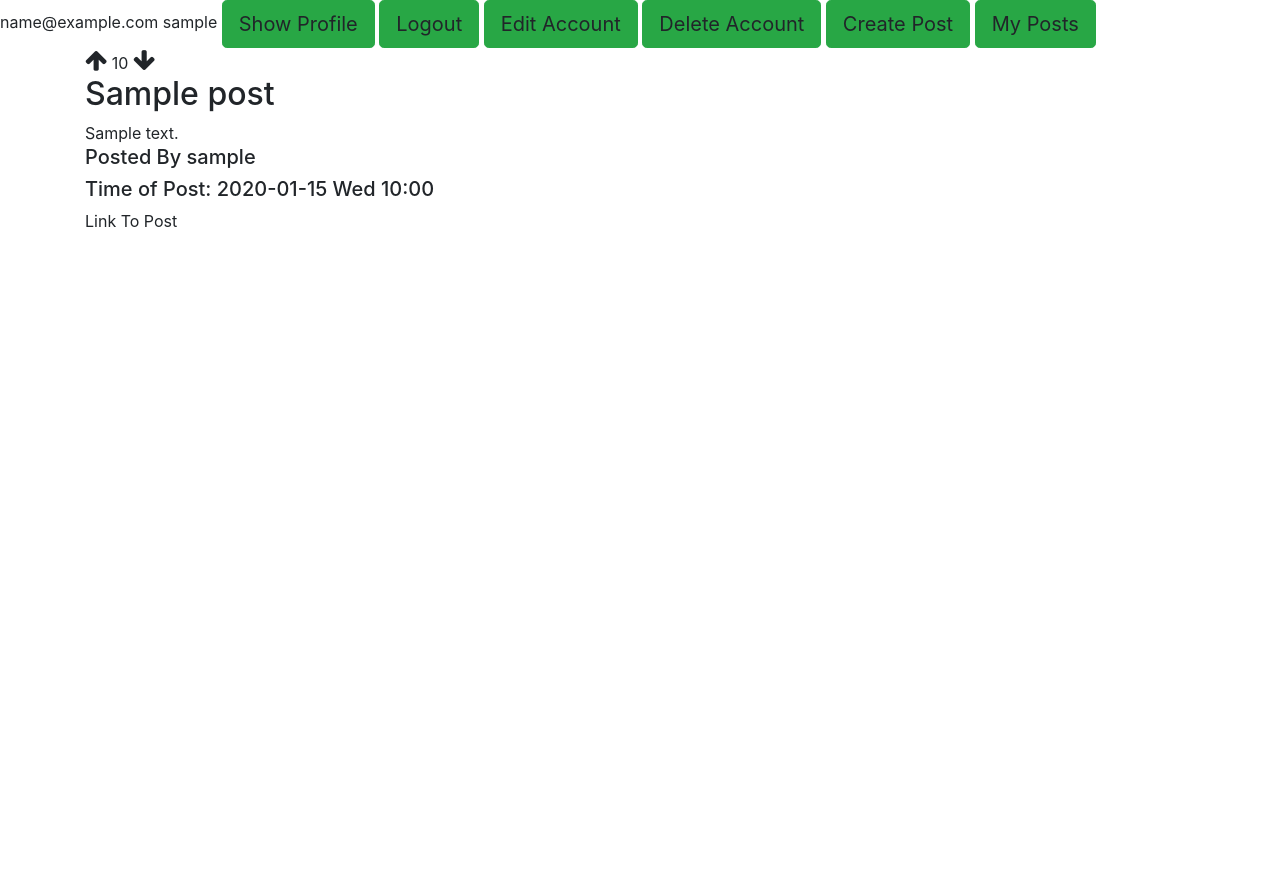
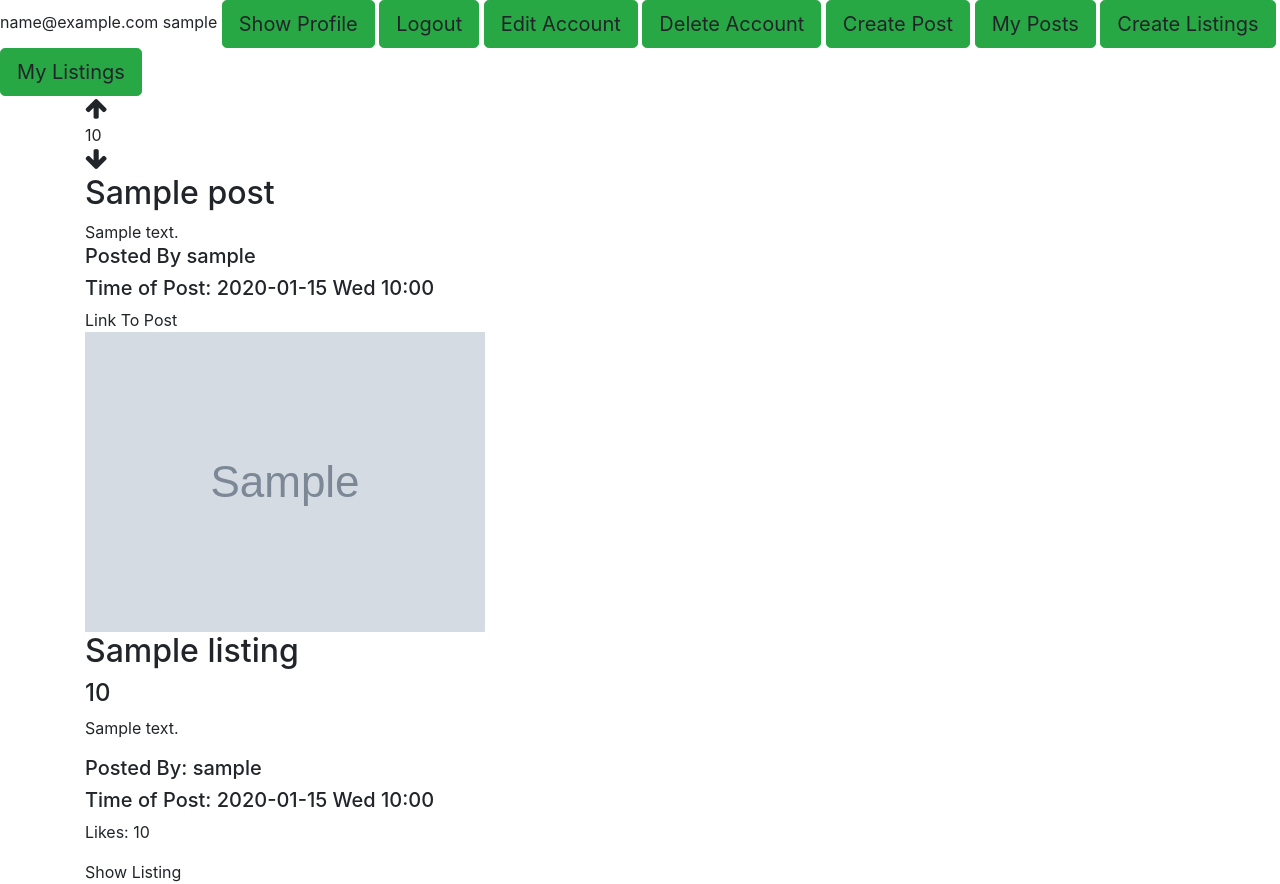
Before and after one commit to Code-Institute-Submissions/l0nelyhermit-Timeless_JanResub, a Flask app: page /home in a window 1280 px wide. Before the commit the page ends 227 px from the top, so only its background shows below. Run offline with Flask 2, Linux system fonts and the light colour scheme; a user stored in the database is signed in; grey boxes marked "Sample" are stand-in pictures; a database or web service that is not in the repository returns one stand-in record (values such as "Sample title"); some libraries are stand-ins or nearby versions; some web fonts are replaced.

Commit message:
added CRUD for listings and implemented the upvote and downvote counter for posts

```diff
--- a/app.py
+++ b/app.py
@@ -8,11 +8,18 @@ from passlib.hash import pbkdf2_sha256
 import datetime
 import random
 from bs4 import BeautifulSoup
+from country_list import countries_for_language
+import json
+
 
 
 
 # Load Environment Variables
 load_dotenv()
+
+# Cloundinary Variables
+CLOUD_NAME = os.environ.get('CLOUD_NAME')
+UPLOAD_PRESET=os.environ.get('UPLOAD_PRESET')
 
 app= Flask(__name__, static_url_path='/static')
 
@@ -22,12 +29,14 @@ app.secret_key = os.environ.get('SECRET_KEY')
 MONGO_URI= os.environ.get('MONGO_URI')
 DB_NAME = "Timeless"
 
+
 # Connect to the MongoDB Database
 client = pymongo.MongoClient(MONGO_URI)
 db = client[DB_NAME]
 
- # Instance Variable for the Maximum Number Of Users for the site
+ # Instance Variable for the Maximum Number Of Users,Posts and Listings for the site
 max_capacity_users = 9999
+
 
 
 class User(flask_login.UserMixin):
@@ -259,7 +268,8 @@ def logout():
 @flask_login.login_required
 def home():
     posts = db.Posts.find()
-    return render_template('home.template.html',posts=posts)
+    listings= db.Listings.find()
+    return render_template('home.template.html',posts=posts,listings=listings)
 
 
 # Editing User Account Information
@@ -455,7 +465,7 @@ def create_post():
     else:
         # Retrieve the information from the fields of the form
         title = request.form.get('title')
-        content = request.form.get('content')
+        content = request.form.get('editordata')
 
         # Validate the form inputs
         # Accumulator
@@ -481,11 +491,12 @@ def create_post():
             dateposted = datetime.datetime.now()
             votes=int()
             comments = []
+            content_soup = BeautifulSoup(content,"html.parser")
 
             new_post = {
                 'PostID':postID,
                 'Title':title,
-                'Content':content,
+                'Content':content_soup.get_text(),
                 'Votes': votes,
                 'Comments': comments,
                 'Date_Posted':dateposted,
@@ -560,7 +571,8 @@ def edit_user_posts(post_id):
     else:
         # Retrieving the information from the form
         title = request.form.get('title')
-        content = request.form.get('content')
+        content = request.form.get('editordata')
+        content_soup = BeautifulSoup(content,"html.parser")
 
         # Form Field Validation
         # Check if the fields are empty, if the fields are empty raise the error
@@ -589,7 +601,7 @@ def edit_user_posts(post_id):
                 {
                     '$set': {
                         'Title': title,
-                        'Content': content
+                        'Content': content_soup.get_text()
                             }
                         }
             )
@@ -613,7 +625,7 @@ def delete_user_posts(post_id):
         return redirect(url_for('show_user_posts'))
 
 
-# Implement a Upvote and Downvote button using AJAX
+
 # Implement working Edit Comment, Delete Comment
 @app.route('/edit/comment/<comment_id>',methods=['GET','POST'])
 @flask_login.login_required
@@ -724,12 +736,225 @@ def delete_comment(comment_id):
 
 
 
-# UI/UX For Single Page Application
-# Implement Search Functionality
-# Implement Marketplace Section
-# CRUD For Listings
-# User Reviews, Seller, Buyer
-# My Listings, My Reviews
+
+countries = dict(countries_for_language('en'))
+country_list = countries.values()
+@app.route('/create/listing',methods=['GET','POST'])
+@flask_login.login_required
+def create_listing():
+    if request.method=='GET':
+        # Loads the create listing form for the user
+        return render_template('create_listing.template.html',errors={},countries=country_list,
+                                cloud_name=CLOUD_NAME,upload_preset=UPLOAD_PRESET)
+    else:
+        # Retrieve the values of the form
+        title = request.form.get('title')
+        description= request.form.get('editordata')
+        price = request.form.get('price')
+        country=request.form.get('country')
+        caption = request.form.get('caption')
+        url_image= request.form.get('uploaded-file-url')
+        asset_id=request.form.get('asset-id')
+
+
+        # Check if the form entry is valid:
+        # Accumulator
+        errors={}
+         # Check if title is empty
+        if title == "":
+            flash('Error: Invalid Title','danger')
+            errors.update(invalid_title="Title Field is Empty, please enter a valid title")
+        # Check if description is empty
+        elif description =="":
+            flash("Error: Invalid Description",'danger')
+            errors.update(invalid_description="Description Field is Empty,please enter a valid description")
+        # Check if Image File is empty
+        elif url_image=="":
+            flash("Error: Invalid Image","danger")
+            errors.update(invalid_image="Valid Image has to be uploaded, please upload an image")
+
+        # If errors, redirect back to the create listing page and raise error
+        if len(errors) > 0:
+            flash("Create Failure",'danger')
+            return redirect(url_for('create_listing'))
+        # If no errors, insert listing data into database
+        else:
+            # Issues a random ID number for the profile ID that is unique and not repeated
+            listing_number_list = list(range(1,max_capacity_users))
+            random.shuffle(listing_number_list)
+            listingID = listing_number_list.pop()
+            dateposted = datetime.datetime.now()
+            likes = int()
+            description_soup = BeautifulSoup(description,"html.parser")
+
+
+            new_listing = {
+                'listingID':listingID,
+                'Title':title,
+                'Description':description_soup.get_text(),
+                'Price': price,
+                'Country': country,
+                'Likes': likes,
+                'Date_Posted':dateposted,
+                'Username': flask_login.current_user.username,
+                'Image_URL': url_image,
+                'Asset_ID':asset_id,
+                'Caption':caption
+            }
+
+            db.Listings.insert_one(new_listing)
+            flash("Your Listing has been created", "success")
+            return redirect(url_for('home'))
+
+@app.route('/edit/listing/<listing_id>',methods=['GET','POST'])
+@flask_login.login_required
+def edit_listing(listing_id):
+    listing = db.Listings.find_one({
+            '_id':ObjectId(listing_id)
+    })
+    get_id = listing['_id']
+    if request.method =='GET':
+        return render_template('edit_listing.template.html',listing=listing,countries=country_list,
+                                cloud_name=CLOUD_NAME,upload_preset=UPLOAD_PRESET)
+    else:
+        # Retrieve the updated information from the form
+        title = request.form.get('title')
+        description= request.form.get('editordata')
+        price = request.form.get('price')
+        country=request.form.get('country')
+        caption = request.form.get('caption')
+        url_image= request.form.get('uploaded-file-url')
+        asset_id=request.form.get('asset-id')
+        # Validate the form inputs
+
+        # Check if the form entry is valid:
+        # Accumulator
+        errors={}
+         # Check if title is empty
+        if title == "":
+            flash('Error: Invalid Title','danger')
+            errors.update(invalid_title="Title Field is Empty, please enter a valid title")
+        # Check if description is empty
+        elif description =="":
+            flash("Error: Invalid Description",'danger')
+            errors.update(invalid_description="Description Field is Empty,please enter a valid description")
+        # Check if Image File is empty
+        elif url_image=="":
+            flash("Error: Invalid Image","danger")
+            errors.update(invalid_image="Valid Image has to be uploaded, please upload an image")
+
+        # If errors, redirect back to the create listing page and raise error
+        if len(errors) > 0:
+            flash("Update Failure",'danger')
+            return redirect(url_for('edit_listing',listing_id=ObjectId(get_id)))
+        # If no errors, insert listing data into database
+        else:
+            # Update the listing
+            description_soup = BeautifulSoup(description,"html.parser")
+            db.Listings.update({
+                '_id':ObjectId(listing_id)
+            },
+                {
+                    '$set': {
+                        'Title': title,
+                        'Description': description_soup.get_text(),
+                        'Price': price,
+                        'Country': country,
+                        'Image_URL': url_image,
+                        'Asset_ID':asset_id,
+                        'Caption':caption
+                        }
+                }
+            )
+            flash("Your Listing has been updated successfully","success")
+            return redirect(url_for('show_user_listings'))
+
+
+@app.route('/delete/listing/<listing_id>')
+@flask_login.login_required
+def delete_listing(listing_id):
+    db.Listings.remove({
+        '_id':ObjectId(listing_id)
+    })
+    return redirect(url_for('show_user_listings'))
+
+
+@app.route('/mylistings')
+def show_user_listings():
+    user_listings = db.Listings.find({
+        'Username':flask_login.current_user.username
+    })
+    return render_template('user_listings.template.html',user_listings=user_listings)
+
+
+
+@app.route('/listing/<listing_id>',methods=['GET','POST'])
+@flask_login.login_required
+def show_listing(listing_id):
+    listing = db.Listings.find_one({
+            '_id':ObjectId(listing_id)
+        })
+    if request.method =="GET":
+        return render_template('show_listing.template.html',listing=listing)
+
+
+
+# Make a chat Bot for users to chat upon making a deal
+
+
+# Search Engine implementation for Posts
+
+# Search Engine implementation for Listings
+
+# Filter Search For Posts
+
+# Filter Search for Listings (Price/Brand)
+
+
+
+
+# Implement a Upvote and Downvote button using AJAX
+@app.route('/upvote',methods=['POST'])
+@flask_login.login_required
+def upvote_post():
+    if request.method == "POST":
+        data_received = json.loads(request.data)
+        new_likes = int(data_received['Votes'])
+        print(data_received)
+        print(new_likes)
+        post_id = data_received['PostID']
+        print(post_id)
+        # Update the votes in database
+        db.Posts.update({
+            '_id':ObjectId(post_id)
+        },{
+            '$set':{
+                'Votes':new_likes
+            }
+        })
+        return redirect(url_for('home'))
+
+@app.route('/downvote',methods=['POST'])
+@flask_login.login_required
+def downvote_post():
+    if request.method == "POST":
+        data_received = json.loads(request.data)
+        new_likes = int(data_received['Votes'])
+        print(data_received)
+        print(new_likes)
+        post_id = data_received['PostID']
+        print(post_id)
+        # Update the votes in database
+        db.Posts.update({
+            '_id':ObjectId(post_id)
+        },{
+            '$set':{
+                'Votes':new_likes
+            }
+        })
+        return redirect(url_for('home'))
+
+
 
 
 
--- a/static/script.js
+++ b/static/script.js
@@ -1,14 +1,45 @@
+function upvote(a){
+    let votes = parseInt($(a).parent().children('div').text())
+    let post_id =$(a).data('postid')
+    votes += 1;
+    $(a).parent().children('div').text(votes);
+    $.ajax({
+        url:'/upvote',
+        type:'POST',
+        contentType: 'application/json;charset=UTF-8',
+        dataType:"json",
+        data: JSON.stringify({'PostID':post_id,
+                              'Votes': votes})
+    });
+}
+
+function downvote(a){
+    let votes = parseInt($(a).parent().parent('div').text())
+    votes -=1;
+    if(votes <0){
+        votes = 0;
+        $(a).parent().parent('div').text(votes);
+    }else{
+        $(a).parent().parent('div').text(votes);
+    }
+
+    $.ajax({
+        url:'/downvote',
+        type:'POST',
+        contentType: 'application/json;charset=UTF-8',
+        dataType:"json",
+        data:JSON.stringify({'Votes':votes,
+                             'PostID':$(a).data('postid')})
+    })
+}
+
+
 $(function(){
     // Implementing functionality for Login Function
     $('#login-button').click(function(){
         $('#login-form-hidden').show()
     })
 
-    let votecount = '{{post.Votes}}'
-    console.log(votecount)
-    // $('.upvote').click(function(){
-
-    // })
 
     $('#summernote').summernote({
         placeholder: 'Start creating your note here!',
--- a/templates/forms/post_form.template.html
+++ b/templates/forms/post_form.template.html
@@ -9,7 +9,7 @@
 </div>
 <div>
     <label>Content</label>
-    <textarea name="content" class="form-control {% if 'invalid_content' in errors  %} is-invalid {% endif %}" value="{{previous_values.Content}}"></textarea>
+    <textarea name="editordata" id="summernote" class="form-control {% if 'invalid_content' in errors  %} is-invalid {% endif %}" >{{user_post.Content}}</textarea>
     {% if 'invalid_content' in errors  %}
     <div class="invalid-feedback">
         {{errors.invalid_content}}
--- a/templates/forms/profile_form.template.html
+++ b/templates/forms/profile_form.template.html
@@ -13,5 +13,5 @@
 </div>
 <div>
     <label> Bio </label>
-    <textarea name="bio" class="form-control" value="{{previous_values.Bio}}"></textarea>
+    <textarea name="bio" class="form-control" >{{current_profile.Bio}}</textarea>
 </div>
--- a/templates/home.template.html
+++ b/templates/home.template.html
@@ -10,13 +10,17 @@
 <a href="{{ url_for('delete_user_account') }}" class="btn btn-success btn-lg">Delete Account</a>
 <a href="{{ url_for('create_post') }}" class="btn btn-success btn-lg">Create Post</a>
 <a href="{{ url_for('show_user_posts') }}" class="btn btn-success btn-lg">My Posts</a>
+<a href="{{ url_for('create_listing') }}" class="btn btn-success btn-lg">Create Listings</a>
+<a href="{{ url_for('show_user_listings') }}" class="btn btn-success btn-lg">My Listings</a>
 <div class="container">
     {% for each_post in posts %}
         <div>
             <div>
-                <a href="" ><i class="fa fa-arrow-up" style="font-size:24px;"></i></a>
+                <a class ='upvote-button' type="submit" onclick=upvote(this)  data-postid="{{each_post._id}}" ><i class="fa fa-arrow-up" style="font-size:24px;"></i></a>
+                <div class="vote-count">
                     {{each_post.Votes}}
-                <a href="" ><i class="fa fa-arrow-down" style="font-size:24px"></i></a>
+                </div>
+                <a class= 'downvote-button' href="" onclick=downvote(this) data-postid="{{each_post._id}}" ><i class="fa fa-arrow-down" style="font-size:24px"></i></a>
             </div>
             <h2>{{each_post.Title}}</h2>
             <div>
@@ -31,5 +35,28 @@
         </div>
     {% endfor %}
 </div>
+
+<div class="container">
+    {% for each_listing in listings %}
+        <div>
+            <div>
+                <img src="{{each_listing.Image_URL}}"/>
+            </div>
+            <div>
+                <h2>{{each_listing.Title}}</h2>
+            </div>
+                <h4>{{each_listing.Price}}</h4>
+                <p>{{each_listing.Description}}</p>
+                <div>
+                    <h5>Posted By: {{each_listing.Username}}</h5>
+                    <h5>Time of Post: {{each_listing.Date_Posted.strftime('%Y-%m-%d %a %H:%M')}}</h5>
+                    <p>Likes: {{each_listing.Likes}}</p>
+                    <a href="{{ url_for('show_listing',listing_id = each_listing._id)}}">Show Listing</a>
+                </div>
+        </div>
+    {% endfor %}
+</div>
+
+
 {% endif %}
 {% endblock %}
```
Also changed, not shown: templates/create_listing.template.html (added, +45 -0 lines), templates/edit_listing.template.html (added, +40 -0 lines), templates/forms/listing_form.template.html (added, +45 -0 lines), templates/show_listing.template.html (added, +25 -0 lines), templates/user_listings.template.html (added, +27 -0 lines), 1 other file.
